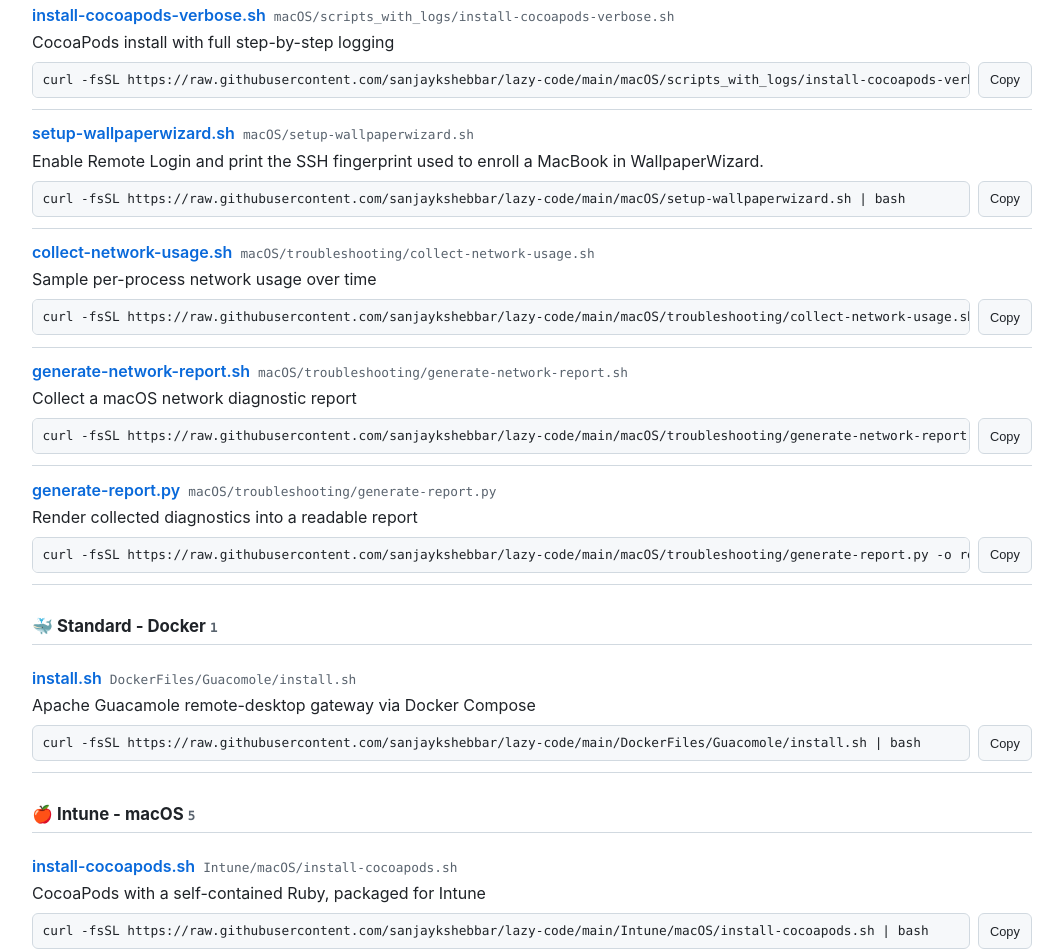
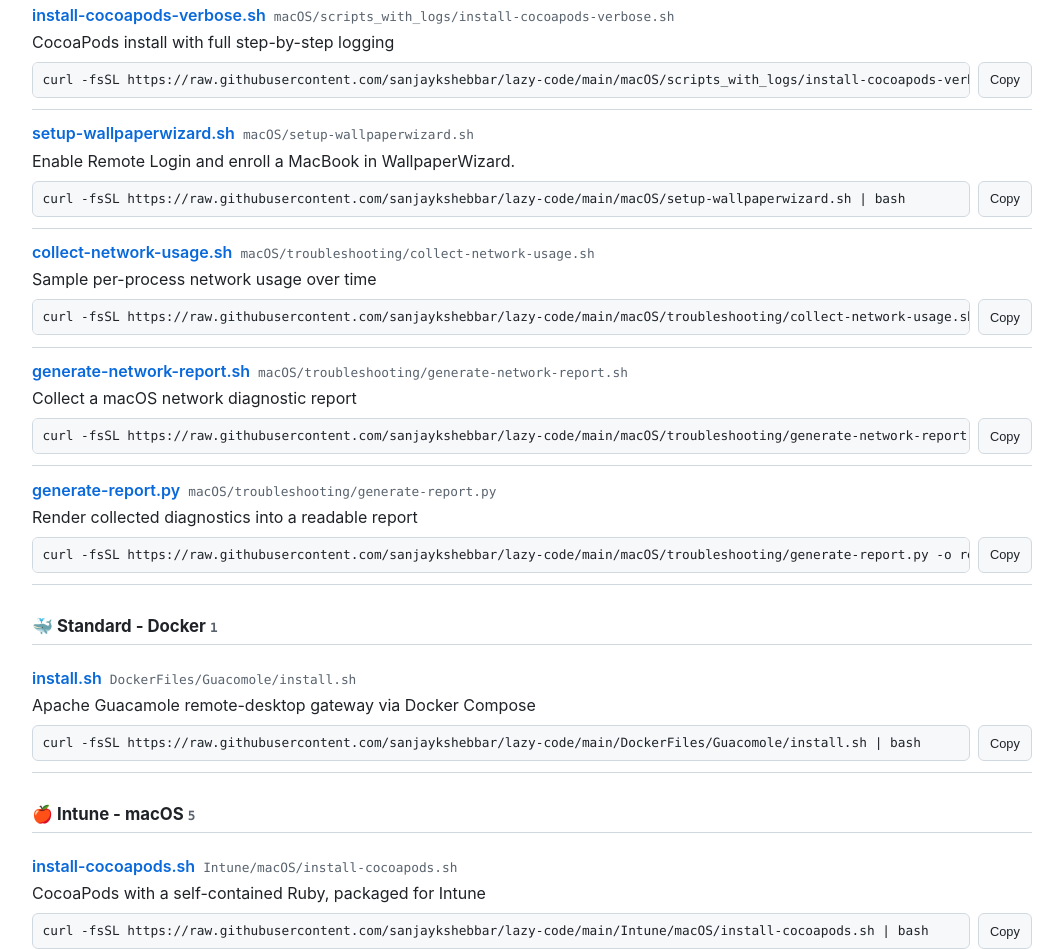
Before and after one commit to sanjaykshebbar/lazy-code, a plain HTML site: page docs/index.html in a window 1280 px wide. Shown: the part 4122-5071 px from the top of the page, without its empty margins (108-1171 px from the left). Drawn offline with Linux system fonts and the light colour scheme.

```diff
--- a/docs/index.html
+++ b/docs/index.html
@@ -334,7 +334,7 @@ const DATA = [
  {
   "name": "setup-wallpaperwizard.sh",
   "path": "macOS/setup-wallpaperwizard.sh",
-  "description": "Enable Remote Login and print the SSH fingerprint used to enroll a MacBook in WallpaperWizard.",
+  "description": "Enable Remote Login and enroll a MacBook in WallpaperWizard.",
   "platform": "macOS",
   "group": "\ud83c\udf4e Standard - macOS",
   "command": "curl -fsSL https://raw.githubusercontent.com/sanjaykshebbar/lazy-code/main/macOS/setup-wallpaperwizard.sh | bash"
```
Also changed, not shown: 2 other files.
